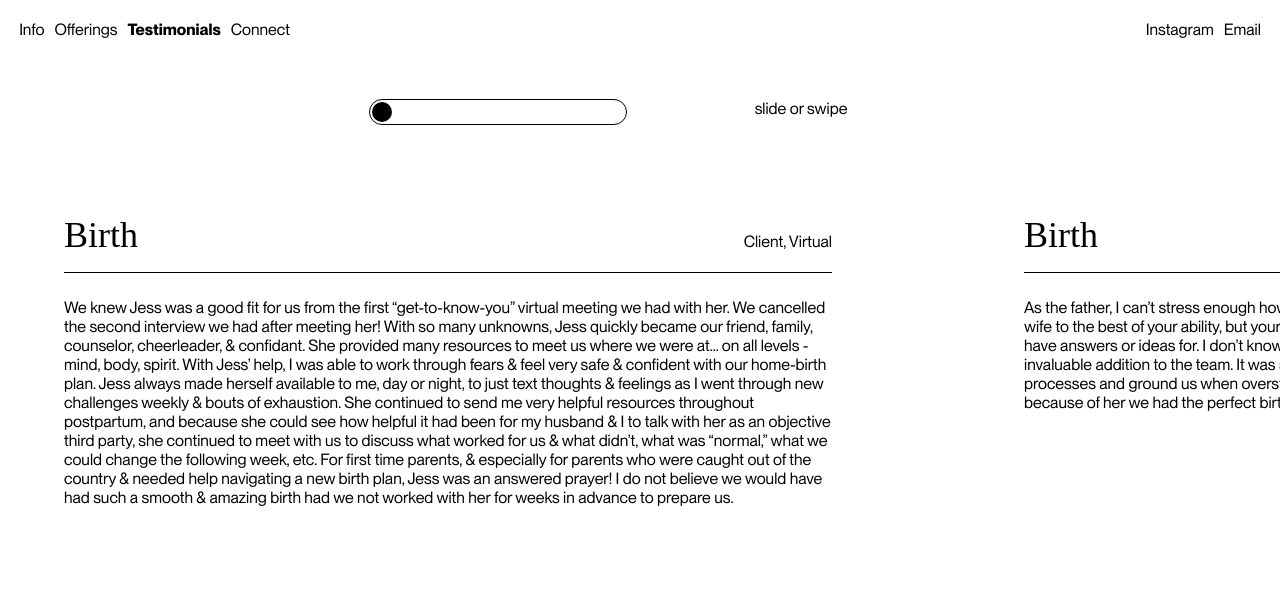
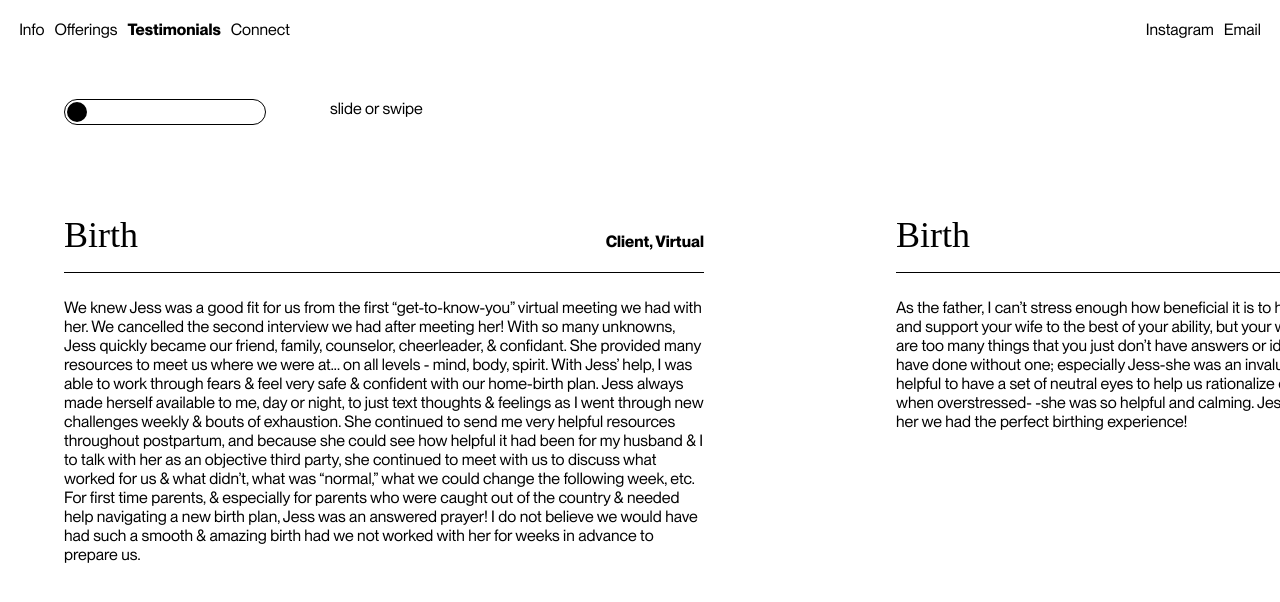
Before and after one commit to connorwhite-online/jessford, a Next.js app: page /testimonials in a window 1280 px wide. Shown: the top 602 px of the page. Built offline with nearby package versions, Linux system fonts and the light colour scheme; a web font is replaced by a local one.

Commit message:
scrolling animation dialed on slider

```diff
--- a/app/(pages)/testimonials/page.tsx
+++ b/app/(pages)/testimonials/page.tsx
@@ -47,18 +47,20 @@ export default function Testimonials() {
     const testimonialsRef = useRef<HTMLDivElement>(null);
 
     const handleSlider = (e: React.MouseEvent<HTMLDivElement>) => {
-        var testimonialsArray = Testimonials.length;
-        var testimonialsWidth = testimonialsRef.current?.scrollWidth;
-        var maxScroll = testimonialsWidth - testimonialsRef.current?.clientWidth;
-        var scrollProgress = testimonialsRef.current?.scrollLeft;
-        var division = scrollProgress / maxScroll;
-        setScrollPosition(division * 100);
-        console.log(division * 100);
+        // var testimonialsArray = Testimonials.length;
+        let testimonialsWidth = testimonialsRef.current?.scrollWidth ?? 0;
+        let maxScroll = testimonialsWidth - (testimonialsRef.current?.clientWidth ?? 0);
+        let scrollProgress = testimonialsRef.current?.scrollLeft ?? 0;
+        let percentage = (scrollProgress / maxScroll) * 176;
+        setScrollPosition(percentage);
+        console.log(scrollPosition);
     }
 
+    // Slider Animation
     useGSAP(() => {
         gsap.set(sliderRef.current, {
-            left: scrollPosition + "%",
+            // left: `${Math.min(scrollPosition, 100)}px`,
+            left: scrollPosition + "px",
             // duration: 0.1
         })
     }, {dependencies: [scrollPosition, sliderPosition]})
--- a/app/(pages)/testimonials/testimonials.module.css
+++ b/app/(pages)/testimonials/testimonials.module.css
@@ -10,7 +10,7 @@
     padding: 5dvh 2.5dvw;
 }
 .bar {
-    width: 40dvw;
+    width: 200px;
     height: 24px;
     border: 1px solid var(--color-dark);
     border-radius: 2.5dvh;
@@ -27,6 +27,7 @@
     background-color: var(--color-dark);
     z-index: 2;
 }
+
 .testimonial div {
     display: flex;
     flex-direction: column;
@@ -55,29 +56,37 @@
     scroll-snap-align: start;
 }
 
+.testimonial div p {
+    font-family: var(--montreal-bold);
+}
+
 @media screen and (min-width: 768px) {
     .sliderControl {
         width: 90dvw;
-        justify-content: center;
-        gap: 10dvw;
+        padding: 5dvh 5dvw;
+        justify-content: flex-start;
+        gap: 5dvw;
     }
     .bar {
-        width: 20dvw;
+        width: 200px;
     }
     .testimonial div {
         flex-direction: row;
         justify-content: space-between;
         align-items: baseline;
     }
-    .testimonial div h1, .article div p {
-        width: 50%;
+    .testimonial div h1 {
+        width: 70%;
+    }
+    .article div p {
+        width: 30%;
     }
     .testimonials {
         flex-direction: row;
         /* gap: 5dvh; */
     }
     .testimonial {
-        width: 60dvw;
+        width: 50dvw;
         padding: 5dvh 5dvw;
         /* gap: 1dvh; */
     }
```
